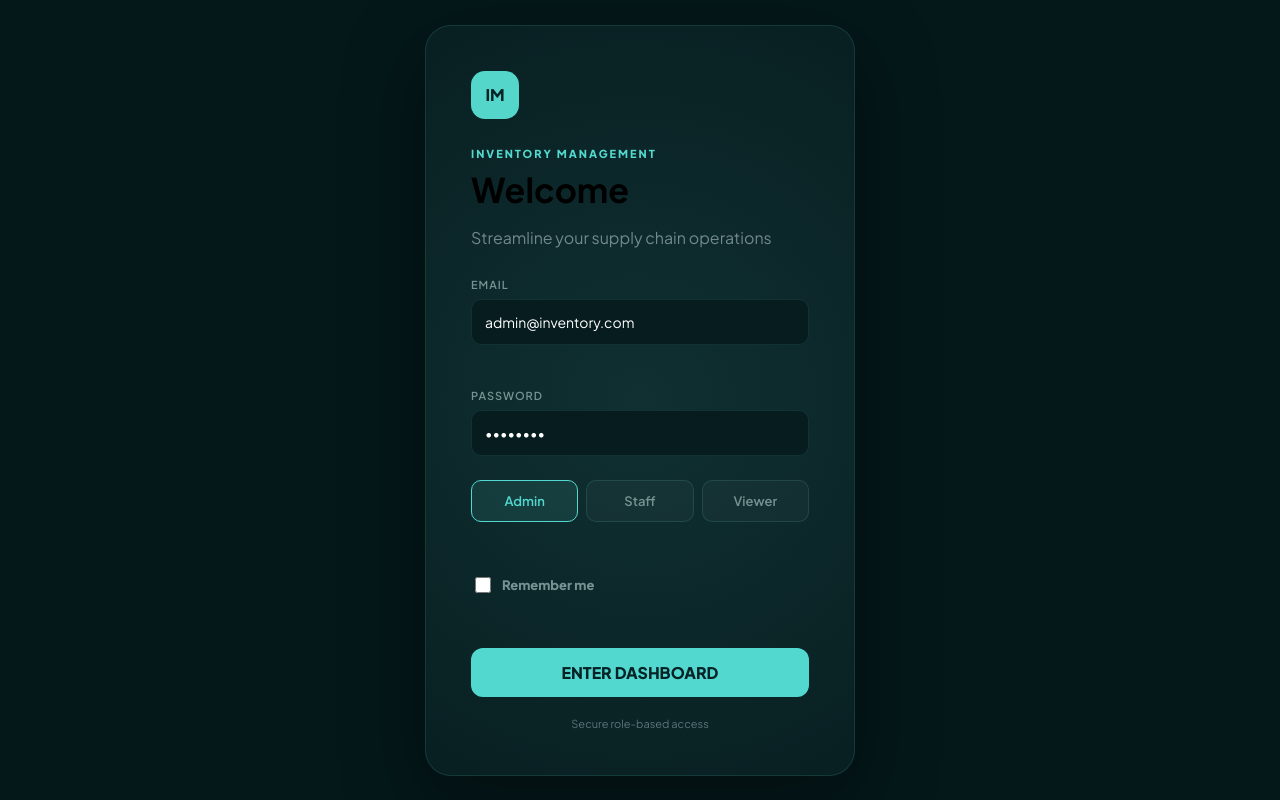
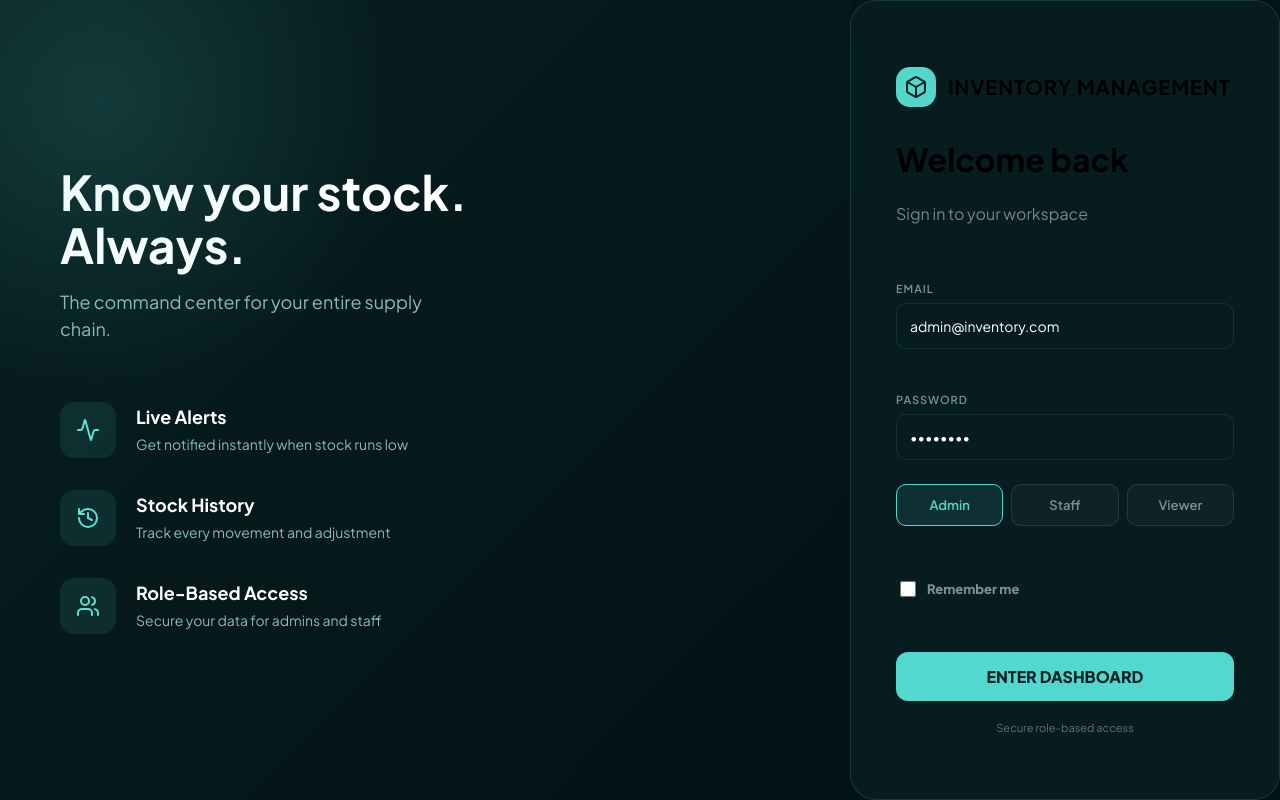
Before and after one commit to nishhhi11/InventoryManagementSystem, a React (Vite) app in the folder frontend/: page / in a window 1280 px wide. Built offline with nearby package versions, Linux system fonts and the light colour scheme.

Commit message:
feat(ui): redesign login page with split-screen layout and brand panel

```diff
--- a/frontend/src/App.css
+++ b/frontend/src/App.css
@@ -528,8 +528,87 @@ th {
 .login-page {
     min-height: 100vh;
     background: #041719;
+    display: flex;
+}
+
+.login-brand-panel {
+    flex: 1;
+    background: linear-gradient(135deg, #071f21 0%, #031214 100%);
+    padding: 60px;
+    display: flex;
+    flex-direction: column;
+    justify-content: center;
+    color: white;
+    position: relative;
+    overflow: hidden;
+}
+
+.login-brand-panel::before {
+    content: '';
+    position: absolute;
+    top: -200px;
+    left: -200px;
+    width: 600px;
+    height: 600px;
+    background: radial-gradient(circle, rgba(93, 224, 212, 0.15) 0%, transparent 70%);
+    pointer-events: none;
+}
+
+body.light-theme .login-brand-panel {
+    background: linear-gradient(135deg, #0a3d38 0%, #05211e 100%);
+}
+
+.login-form-panel {
+    width: 500px;
+    background: #092325;
+    padding: 60px;
+    display: flex;
+    flex-direction: column;
+    justify-content: center;
+    border-left: 1px solid rgba(93, 224, 212, 0.1);
+}
+
+body.light-theme .login-form-panel {
+    background: #ffffff;
+    border-left: 1px solid rgba(0,0,0,0.08);
+}
+
+.login-features {
+    display: flex;
+    flex-direction: column;
+    gap: 32px;
+    margin-top: 60px;
+    max-width: 400px;
+}
+
+.login-feature {
+    display: flex;
+    align-items: center;
+    gap: 20px;
+}
+
+.login-feature-icon {
+    width: 56px;
+    height: 56px;
+    border-radius: 14px;
+    background: rgba(93, 224, 212, 0.1);
+    color: #5de0d4;
     display: grid;
     place-items: center;
+    flex-shrink: 0;
+}
+
+.login-feature-text h4 {
+    margin: 0 0 6px;
+    font-size: 18px;
+    font-weight: 700;
+}
+
+.login-feature-text p {
+    margin: 0;
+    color: #8bbab7;
+    font-size: 14px;
+    line-height: 1.5;
 }
 
 .login-card {
@@ -560,7 +639,7 @@ th {
     color: #a8c1c1;
 }
 
-.login-card input, .role-login-card input[type="email"], .role-login-card input[type="password"] {
+.login-card input, .login-form-panel input[type="email"], .login-form-panel input[type="password"] {
     width: 100%;
     padding: 13px;
     background: #061c1e;
@@ -641,7 +720,7 @@ th {
     }
 }
 
-.role-login-card {
+.login-form-panel {
     width: 430px;
     padding: 45px;
     background: rgba(8, 30, 32, 0.92);
@@ -650,16 +729,16 @@ th {
     box-shadow: 0 25px 80px rgba(0, 0, 0, 0.35);
 }
 
-.role-login-card .brand-large {
+.login-form-panel .brand-large {
     margin-bottom: 28px;
 }
 
-.role-login-card h1 {
+.login-form-panel h1 {
     font-size: 34px;
     margin: 8px 0;
 }
 
-.role-login-card label {
+.login-form-panel label {
     display: block;
     margin: 28px 0 8px;
     color: #52d8ce;
@@ -760,17 +839,17 @@ body.light-theme .login-page {
     background: #f4f7f7;
 }
 
-body.light-theme .role-login-card {
+body.light-theme .login-form-panel {
     background: #ffffff;
     border: 1px solid rgba(0, 0, 0, 0.08);
     box-shadow: 0 15px 40px rgba(0, 0, 0, 0.08);
 }
 
-body.light-theme .role-login-card h1 {
+body.light-theme .login-form-panel h1 {
     color: #1a2a2c;
 }
 
-body.light-theme .role-login-card label,
+body.light-theme .login-form-panel label,
 body.light-theme .eyebrow {
     color: #0e8c81;
 }
@@ -797,8 +876,8 @@ body.light-theme .primary-button {
     color: #ffffff;
 }
 
-body.light-theme .role-login-card input[type="email"],
-body.light-theme .role-login-card input[type="password"] {
+body.light-theme .login-form-panel input[type="email"],
+body.light-theme .login-form-panel input[type="password"] {
     background: #f1f5f4;
     border: 1px solid rgba(0, 0, 0, 0.08);
     color: #1a2a2c;
--- a/frontend/src/pages/Login.jsx
+++ b/frontend/src/pages/Login.jsx
@@ -1,5 +1,6 @@
 import { useState } from "react";
 import { loginUser } from "../services/api";
+import { Box, Activity, History, Users } from "lucide-react";
 
 const credentials = {
     Admin: {
@@ -41,14 +42,47 @@ function Login({ onLogin }) {
 
     return (
         <div className="login-page">
-            <div className="role-login-card" style={{ position: 'relative', overflow: 'hidden' }}>
-                <div style={{ position: 'absolute', top: '-50%', left: '-50%', width: '200%', height: '200%', background: 'radial-gradient(circle, rgba(93, 224, 212, 0.1) 0%, transparent 60%)', pointerEvents: 'none', zIndex: 0 }}></div>
-                <div style={{ position: 'relative', zIndex: 1 }}>
-                    <div className="brand-large">IM</div>
-                    <p className="eyebrow">INVENTORY MANAGEMENT</p>
-                    <h1 className="login-title">Welcome</h1>
+            <div className="login-brand-panel">
+                <div style={{ flex: 1, display: 'flex', flexDirection: 'column', justifyContent: 'center' }}>
+                    <h1 style={{ fontSize: '48px', margin: '0 0 16px', lineHeight: 1.1 }}>Know your stock.<br />Always.</h1>
+                    <p style={{ fontSize: '18px', color: '#8bbab7', margin: 0, maxWidth: '400px', lineHeight: 1.5 }}>
+                        The command center for your entire supply chain.
+                    </p>
 
-                    <p className="login-subtitle">Streamline your supply chain operations</p>
+                    <div className="login-features">
+                        <div className="login-feature">
+                            <div className="login-feature-icon"><Activity size={24} /></div>
+                            <div className="login-feature-text">
+                                <h4>Live Alerts</h4>
+                                <p>Get notified instantly when stock runs low</p>
+                            </div>
+                        </div>
+                        <div className="login-feature">
+                            <div className="login-feature-icon"><History size={24} /></div>
+                            <div className="login-feature-text">
+                                <h4>Stock History</h4>
+                                <p>Track every movement and adjustment</p>
+                            </div>
+                        </div>
+                        <div className="login-feature">
+                            <div className="login-feature-icon"><Users size={24} /></div>
+                            <div className="login-feature-text">
+                                <h4>Role-Based Access</h4>
+                                <p>Secure your data for admins and staff</p>
+                            </div>
+                        </div>
+                    </div>
+                </div>
+            </div>
+
+            <div className="login-form-panel">
+                <div style={{ display: 'flex', alignItems: 'center', gap: '12px', marginBottom: '32px' }}>
+                    <div className="brand-icon" style={{ margin: 0, width: '40px', height: '40px' }}><Box size={24} /></div>
+                    <strong style={{ fontSize: '20px', letterSpacing: '1px' }}>INVENTORY MANAGEMENT</strong>
+                </div>
+
+                <h1 className="login-title" style={{ fontSize: '32px', margin: '0 0 8px' }}>Welcome back</h1>
+                <p className="login-subtitle">Sign in to your workspace</p>
 
                     <label style={{ display: 'block', marginBottom: '8px', fontSize: '11px', fontWeight: 600, color: 'var(--text-muted, #769293)', letterSpacing: '1px' }}>EMAIL</label>
                     <input
@@ -91,13 +125,12 @@ function Login({ onLogin }) {
                         onClick={login}
                         disabled={loading}
                     >
-                    {loading ? "Signing in..." : "ENTER DASHBOARD"}
-                </button>
+                        {loading ? "Signing in..." : "ENTER DASHBOARD"}
+                    </button>
 
-                <div className="security-note">
-                    Secure role-based access
-                </div>
-                </div>
+                    <div className="security-note">
+                        Secure role-based access
+                    </div>
             </div>
         </div>
     );
```
